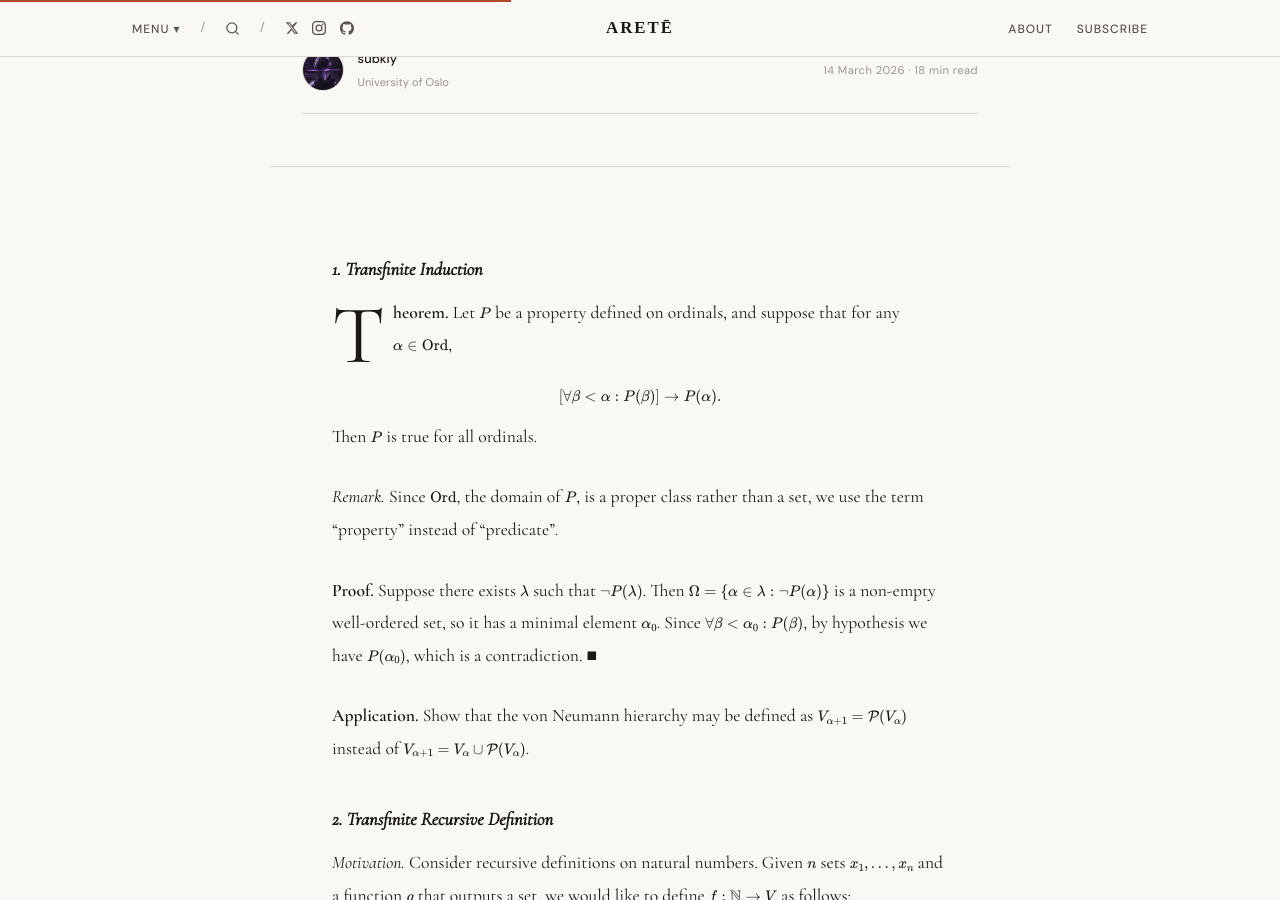
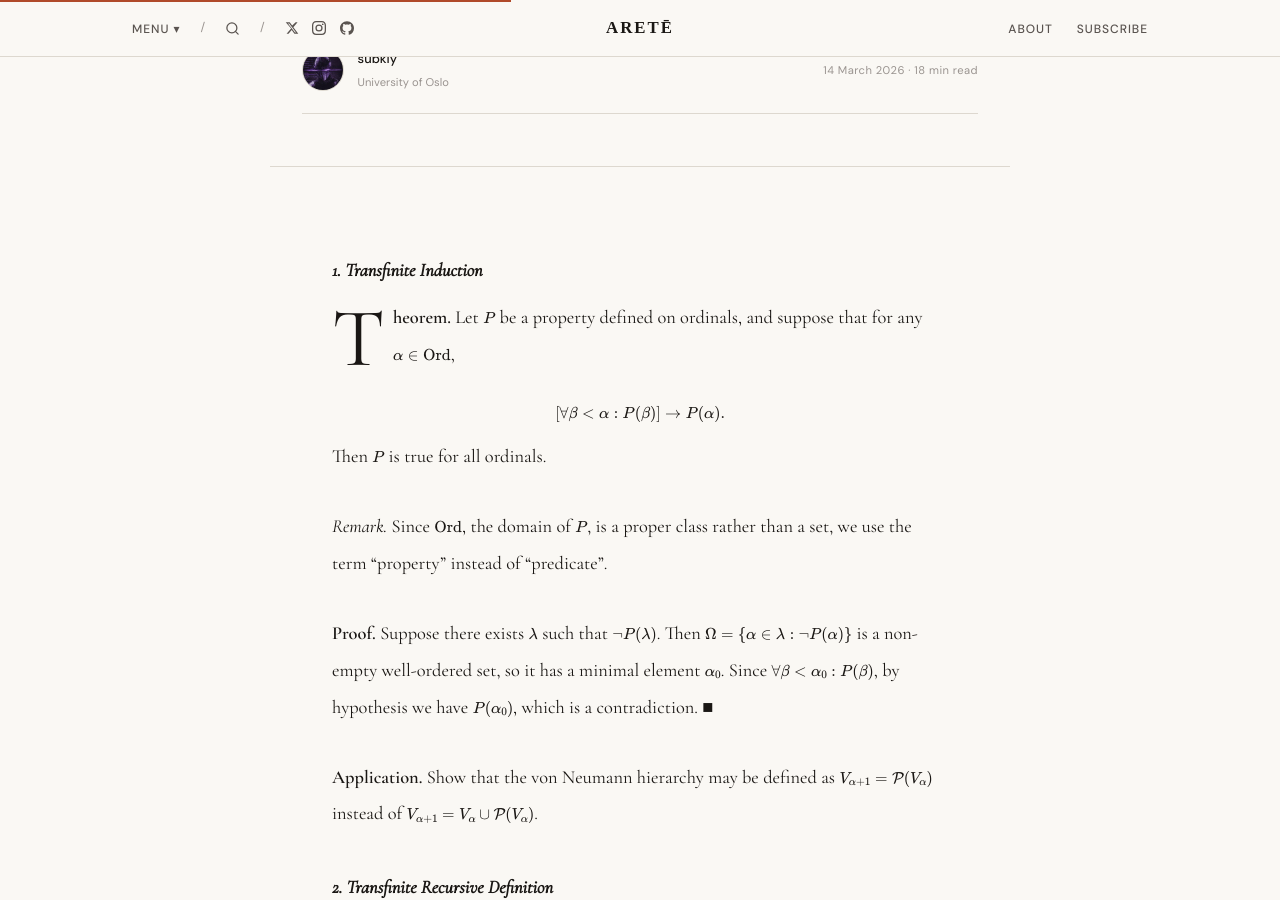
Before and after one commit to subkiy/arete, a Jekyll site: the page built from _articles/2026-03-17-transfinite-induction-and-transfinite-recursion.md, in a window 1280 px wide and 900 px high, scrolled down 997 px. Built offline with Jekyll 4.4.1, drawn with Linux system fonts in a browser that asks for light colours; some web fonts are replaced.

Commit message:
Update style.css

```diff
--- a/assets/css/style.css
+++ b/assets/css/style.css
@@ -465,11 +465,13 @@ footer a:hover { color: var(--accent) !important; }
   max-width: 680px;
   margin: 0 auto;
   padding: 3rem 2rem 4rem;
-  font-size: 1.1rem;
-  line-height: 1.85;
+  font-size: 1.15rem;
+  line-height: 2;
 }
 
-.aeon-article p { margin-bottom: 1.6em; }
+.aeon-article p {
+  margin-bottom: 1.8em;
+}
 
 .aeon-article p.drop-cap::first-letter {
   font-family: 'Cormorant Garamond', serif;
```
